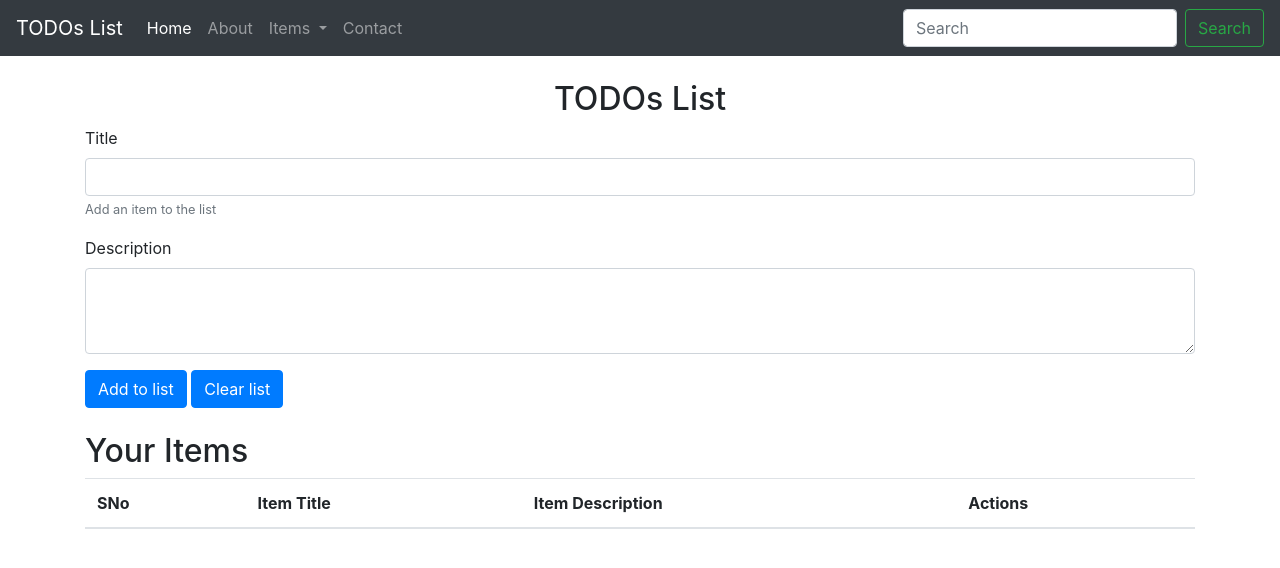
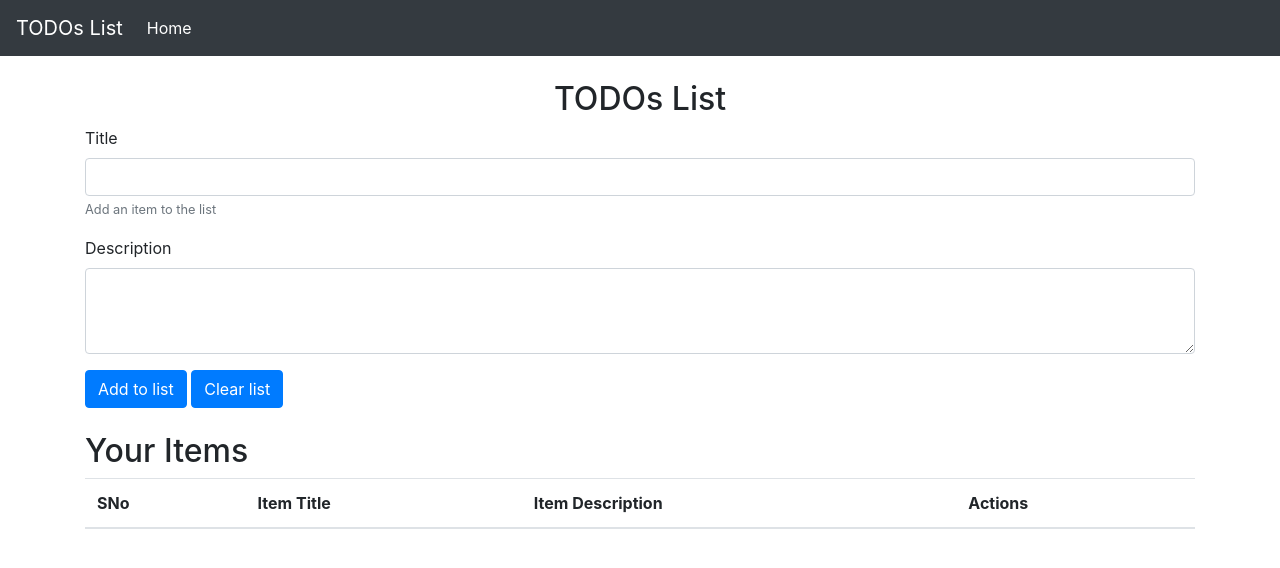
Before and after one commit to Sumitvani002/ToDo-List, a plain HTML site: page index.html in a window 1280 px wide. Drawn offline with nearby package versions, Linux system fonts and the light colour scheme.

Commit message:
Update index.html

```diff
--- a/index.html
+++ b/index.html
@@ -24,28 +24,7 @@
                 <li class="nav-item active">
                     <a class="nav-link" href="#">Home <span class="sr-only">(current)</span></a>
                 </li>
-                <li class="nav-item">
-                    <a class="nav-link" href="#">About</a>
-                </li>
-                <li class="nav-item dropdown">
-                    <a class="nav-link dropdown-toggle" href="#" id="navbarDropdown" role="button" data-toggle="dropdown" aria-haspopup="true" aria-expanded="false">
-                        Items
-                    </a>
-                    <div class="dropdown-menu" aria-labelledby="navbarDropdown">
-                        <a class="dropdown-item" href="#">Action</a>
-                        <a class="dropdown-item" href="#">Another action</a>
-                        <div class="dropdown-divider"></div>
-                        <a class="dropdown-item" href="#">Something else here</a>
-                    </div>
-                </li>
-                <li class="nav-item">
-                    <a class="nav-link" href="#" tabindex="-1" aria-disabled="true">Contact</a>
-                </li>
-            </ul>
-            <form class="form-inline my-2 my-lg-0">
-                <input class="form-control mr-sm-2" type="search" placeholder="Search" aria-label="Search">
-                <button class="btn btn-outline-success my-2 my-sm-0" type="submit">Search</button>
-            </form>
+
         </div>
     </nav>
 
```
